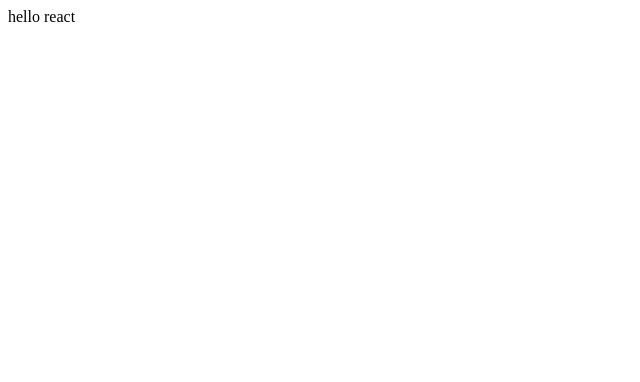
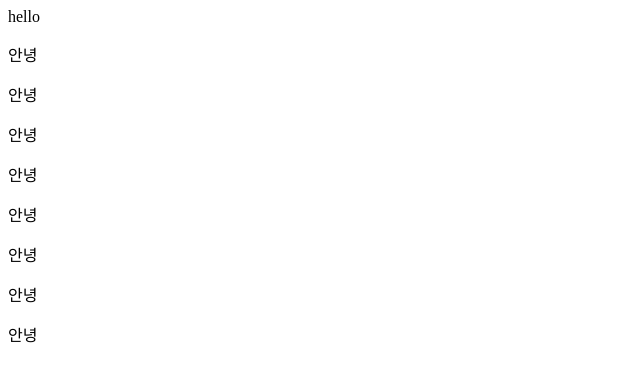
Before and after one commit to Qortn4925/react, a React (Vite) app: page / in a window 1280 px wide. Shown: the top 382 px of the page, without its empty margins (0-640 px from the left). Built offline with nearby package versions, Linux system fonts and the light colour scheme.

Commit message:
간단한 리액트 동작 방식

```diff
--- /dev/null
+++ b/src/apps/MyApp2.jsx
@@ -0,0 +1,40 @@
+// component
+// 함수를 만드는데 > 함수 이름이 컴포넌트 명 > 리턴에는 그려야 하는것
+function MyComponent() {
+  // root 태그는 하나만 존재 , 가장 상위에 존재하는 태그는 하나만
+  // 여러 줄로 작성시   ()  꼭 사용
+  // return <p>안녕</p> <p>안녕</p  >> 오류 >
+  return (
+    <div>
+      <p> 안녕</p>
+      <p> 안녕</p>
+    </div>
+  );
+}
+
+function MyApp2() {
+  //react component
+
+  // 만든 component
+  // : 함수로 만들어짐
+  //  , 컴포넌트명 대문자 시작
+
+  // buillt-in component
+  // : 이미 존재하는 html 요소들
+  // 소문자 > built-in
+  //component 사용시 종료태그 꼭 작성 ,
+  // (empty) 태크는 시작태그에 / 꼭 작성
+
+  return (
+    <div>
+      hello
+      <br />
+      <MyComponent />
+      <MyComponent />
+      <MyComponent />
+      <MyComponent></MyComponent>
+    </div>
+  );
+}
+
+export default MyApp2;
--- a/src/main.jsx
+++ b/src/main.jsx
@@ -1,10 +1,9 @@
-import { StrictMode } from 'react'
-import { createRoot } from 'react-dom/client'
-import App from './App.jsx'
+import React, { StrictMode } from "react";
+import { createRoot } from "react-dom/client";
+import MyApp2 from "./apps/MyApp2.jsx";
 
-createRoot(document.getElementById('root')).render(
+createRoot(document.getElementById("root")).render(
   <StrictMode>
-    <App/>
+    <MyApp2 />
   </StrictMode>,
-
-)
+);
```
Also changed, not shown: src/apps/MyApp1.jsx (added, +16 -0 lines), src/pratice/App1.jsx (added, +33 -0 lines), src/pratice/App2.jsx (added).
